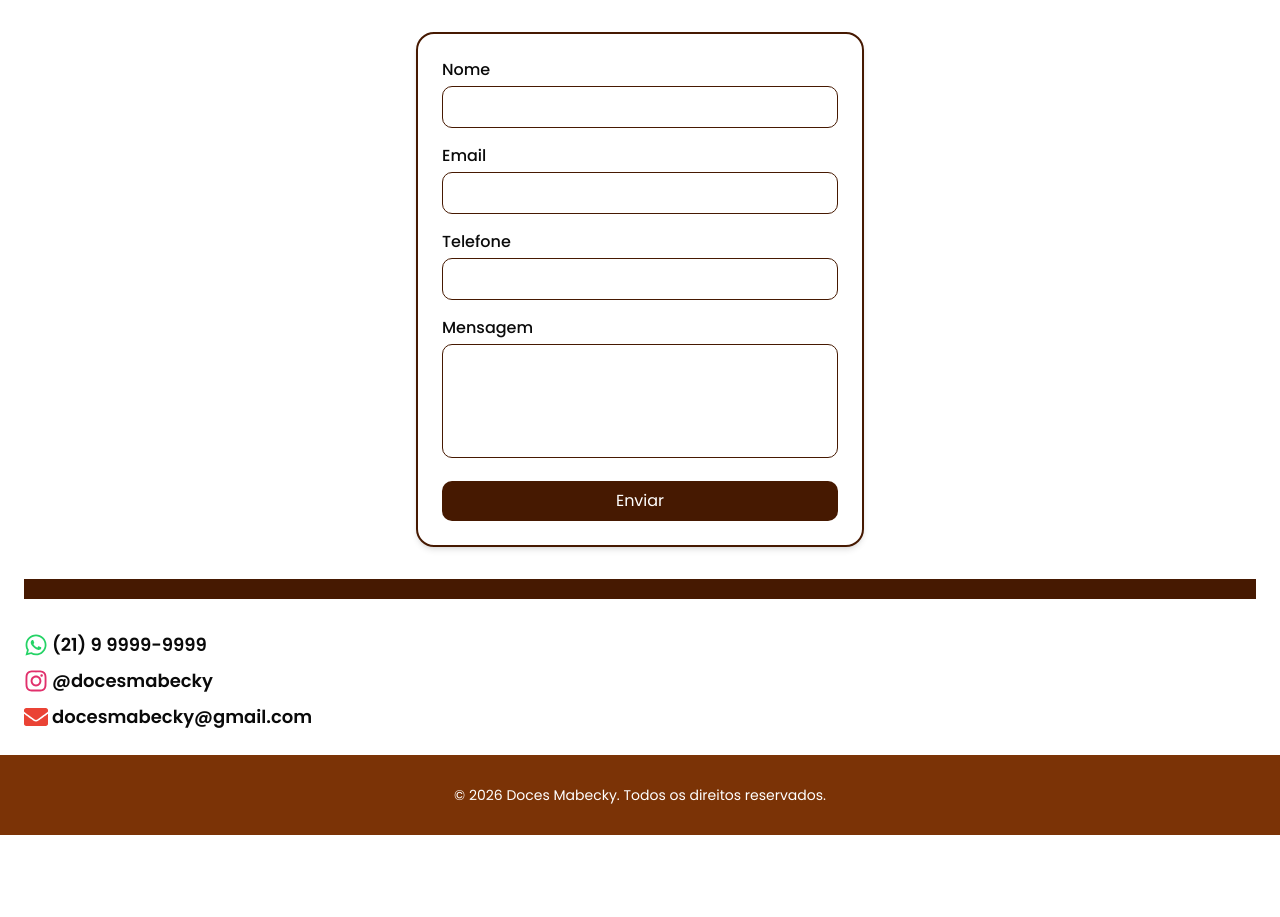
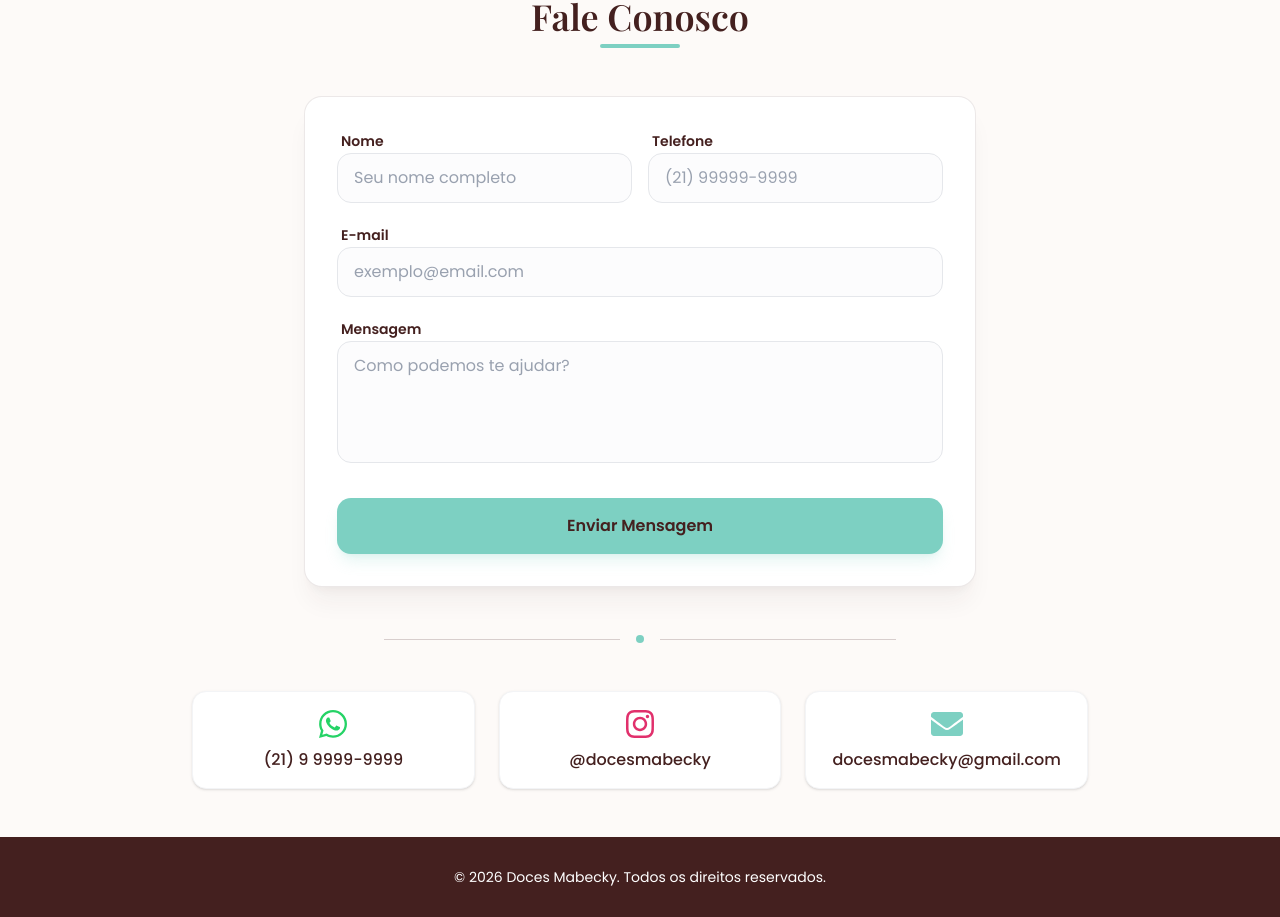
Before and after one commit to davilepore/Loja-doces, a Next.js app: page / in a window 1280 px wide. Shown: the part 1780-2697 px from the top of the page. Before the commit the page ends 2615 px from the top, so only its background shows below. Built offline with nearby package versions, Linux system fonts and the light colour scheme.

Commit message:
feat(ui): change item styles

```diff
--- a/app/_components/AboutUs.tsx
+++ b/app/_components/AboutUs.tsx
@@ -4,9 +4,10 @@ function AboutUs() {
   return (
     <div className="mt-20 px-4">
       <div className="max-w-6xl mx-auto space-y-8">
-        <h2 className="text-center text-3xl md:text-4xl font-semibold">
-          Sobre Nós
-        </h2>
+        <div className="text-center space-y-2">
+          <h2 className="text-4xl font-bold text-[#44201F] mt-10">Sobre Nós</h2>
+          <div className="w-20 h-1 bg-[#7dd0c2] mx-auto rounded-full"></div>
+        </div>
 
         <div className="flex items-stretch gap-4 border-2 p-4">
           <div className="w-[45%] space-y-3">
--- a/app/_components/Contact.tsx
+++ b/app/_components/Contact.tsx
@@ -3,26 +3,64 @@ import { FaInstagram, FaWhatsapp, FaEnvelope } from "react-icons/fa";
 
 function Contact() {
   return (
-    <div className="p-6 space-y-8">
-      <h2 className="text-center text-3xl font-semibold mt-15">Fale Conosco</h2>
-      <div>
+    <div className="min-h-screen p-6 md:p-12 space-y-12 bg-[#fdfaf8]">
+      <div className="text-center space-y-2">
+        <h2 className="text-4xl font-bold text-[#44201F] mt-10">
+          Fale Conosco
+        </h2>
+        <div className="w-20 h-1 bg-[#7dd0c2] mx-auto rounded-full"></div>
+      </div>
+      <div className="max-w-2xl mx-auto bg-white p-8 rounded-2xl shadow-xl shadow-[#44201f]/5 border border-[#44201f]/10">
         <Form />
       </div>
+      {/* Divisor Estilizado */}
+      <div className="flex items-center justify-center gap-4 max-w-lg mx-auto">
+        <div className="h-px bg-[#44201f]/20 flex-1"></div>
+        <div className="w-2 h-2 rounded-full bg-[#7dd0c2]"></div>
+        <div className="h-px bg-[#44201f]/20 flex-1"></div>
+      </div>
 
-      <div className="w-full h-5 bg-amber-950"></div>
-      <div className="space-y-2 text-lg font-semibold">
-        <p className="flex items-center gap-1">
-          <FaWhatsapp color="#25D366" size={24} />
-          (21) 9 9999-9999
-        </p>
-        <p className="flex items-center gap-1">
-          <FaInstagram color="#E1306C" size={24} />
-          @docesmabecky
-        </p>
-        <p className="flex items-center gap-1">
-          <FaEnvelope color="#EA4335" size={24} />
-          docesmabecky@gmail.com
-        </p>
+      <div className="flex flex-col items-center space-y-6">
+        <div className="grid grid-cols-1 md:grid-cols-3 gap-6 w-full max-w-4xl">
+          <a
+            href="#"
+            className="flex flex-col items-center p-4 rounded-xl bg-white border border-gray-100 hover:border-[#7dd0c2] transition-colors shadow-sm group"
+          >
+            <FaWhatsapp
+              className="text-[#25D366] group-hover:scale-110 transition-transform"
+              size={32}
+            />
+            <span className="mt-2 font-medium text-[#44201F]">
+              (21) 9 9999-9999
+            </span>
+          </a>
+
+          <a
+            href="#"
+            className="flex flex-col items-center p-4 rounded-xl bg-white border border-gray-100 hover:border-[#7dd0c2] transition-colors shadow-sm group"
+          >
+            <FaInstagram
+              className="text-[#E1306C] group-hover:scale-110 transition-transform"
+              size={32}
+            />
+            <span className="mt-2 font-medium text-[#44201F]">
+              @docesmabecky
+            </span>
+          </a>
+
+          <a
+            href="#"
+            className="flex flex-col items-center p-4 rounded-xl bg-white border border-gray-100 hover:border-[#7dd0c2] transition-colors shadow-sm group"
+          >
+            <FaEnvelope
+              className="text-[#7dd0c2] group-hover:scale-110 transition-transform"
+              size={32}
+            />
+            <span className="mt-2 font-medium text-[#44201F] text-sm md:text-base">
+              docesmabecky@gmail.com
+            </span>
+          </a>
+        </div>
       </div>
     </div>
   );
--- a/app/_components/Footer.tsx
+++ b/app/_components/Footer.tsx
@@ -1,6 +1,6 @@
 function Footer() {
   return (
-    <div className=" bg-amber-900 h-20 flex items-center justify-center">
+    <div className="bg-[#44201F] h-20 flex items-center justify-center">
       <p className="text-sm text-white">
         © {new Date().getFullYear()} Doces Mabecky. Todos os direitos
         reservados.
--- a/app/_components/Navbar.tsx
+++ b/app/_components/Navbar.tsx
@@ -16,7 +16,7 @@ export default function Navbar() {
           {/* ESQUERDA */}
           <div className="flex items-center gap-6">
             {/* Logo */}
-            <div className="relative w-10 h-10 md:w-12 md:h-12 rounded-full overflow-hidden border-2 border-pink-400">
+            <div className="relative w-10 h-10 md:w-12 md:h-12 rounded-full overflow-hidden border-2 border-[#643938]">
               <Image
                 src="/logo.jpeg"
                 alt="Logo"
--- a/app/_components/SweetTypes.tsx
+++ b/app/_components/SweetTypes.tsx
@@ -6,7 +6,12 @@ import { categorias } from "@/lib/types";
 export default function SweetTypes() {
   return (
     <section className="mt-20 space-y-10">
-      <h2 className="text-center text-3xl font-semibold">Nossos categorias</h2>
+      <div className="text-center space-y-2">
+        <h2 className="text-4xl font-bold text-[#44201F] mt-10">
+          Nossas Categorias
+        </h2>
+        <div className="w-20 h-1 bg-[#7dd0c2] mx-auto rounded-full"></div>
+      </div>
       {/* MOBILE */}
       <div className="md:hidden">
         <Carousel
@@ -31,12 +36,12 @@ export default function SweetTypes() {
                   {/* Overlay inferior */}
                   <div className="absolute inset-0 flex flex-col justify-end items-center pb-4 bg-linear-to-t from-black/60 via-black/20 to-transparent">
                     <p className="text-white text-lg font-semibold text-center px-2">
-                      {categoria.nome}
+                      {categoria.nome.toUpperCase()}
                     </p>
 
                     <Link
                       href={`/categorias/${categoria.slug}`}
-                      className="mt-2 bg-pink-500 hover:bg-pink-600 text-white px-4 py-2 rounded-full transition"
+                      className="mt-2 bg-[#7dd0c2] font-semibold text-[#643938] px-4 py-2 rounded-full transition"
                     >
                       Ver Mais
                     </Link>
--- a/app/_components/_ui/Form.tsx
+++ b/app/_components/_ui/Form.tsx
@@ -21,7 +21,6 @@ export default function ContatoForm() {
     e: React.ChangeEvent<HTMLInputElement | HTMLTextAreaElement>,
   ) => {
     const { name, value } = e.target;
-
     setFormData((prev) => ({
       ...prev,
       [name]: value,
@@ -33,63 +32,77 @@ export default function ContatoForm() {
     console.log(formData);
   };
 
+  const inputStyle = `
+    w-full px-4 py-3 rounded-xl border border-gray-200
+    focus:border-[#7dd0c2] focus:ring-2 focus:ring-[#7dd0c2]/20
+    outline-none transition-all duration-200 bg-gray-50/50
+    placeholder:text-gray-400 text-[#44201F]
+  `;
+
   return (
-    <form
-      onSubmit={handleSubmit}
-      className="max-w-md mx-auto p-6 space-y-4 border-2 border-amber-950 rounded-2xl shadow-md"
-    >
-      <div>
-        <label className="block mb-1 font-medium">Nome</label>
+    <form onSubmit={handleSubmit} className="space-y-5">
+      <div className="grid grid-cols-1 md:grid-cols-2 gap-4">
+        <div className="space-y-1">
+          <label className="text-sm font-bold text-[#44201F] ml-1">Nome</label>
           <input
             type="text"
             name="nome"
+            placeholder="Seu nome completo"
             value={formData.nome}
             onChange={handleChange}
             required
-          className="w-full border border-amber-950 rounded-lg px-3 py-2"
+            className={inputStyle}
           />
         </div>
 
-      <div>
-        <label className="block mb-1 font-medium">Email</label>
+        <div className="space-y-1">
+          <label className="text-sm font-bold text-[#44201F] ml-1">
+            Telefone
+          </label>
+          <input
+            type="tel"
+            name="telefone"
+            placeholder="(21) 99999-9999"
+            value={formData.telefone}
+            onChange={handleChange}
+            className={inputStyle}
+          />
+        </div>
+      </div>
+
+      <div className="space-y-1">
+        <label className="text-sm font-bold text-[#44201F] ml-1">E-mail</label>
         <input
           type="email"
           name="email"
+          placeholder="exemplo@email.com"
           value={formData.email}
           onChange={handleChange}
           required
-          className="w-full border border-amber-950 rounded-lg px-3 py-2"
+          className={inputStyle}
         />
       </div>
 
-      <div>
-        <label className="block mb-1 font-medium">Telefone</label>
-        <input
-          type="tel"
-          name="telefone"
-          value={formData.telefone}
-          onChange={handleChange}
-          className="w-full border border-amber-950 rounded-lg px-3 py-2"
-        />
-      </div>
-
-      <div>
-        <label className="block mb-1 font-medium">Mensagem</label>
+      <div className="space-y-1">
+        <label className="text-sm font-bold text-[#44201F] ml-1">
+          Mensagem
+        </label>
         <textarea
           name="mensagem"
+          placeholder="Como podemos te ajudar?"
           value={formData.mensagem}
           onChange={handleChange}
           required
           rows={4}
-          className="w-full border border-amber-950 rounded-lg px-3 py-2 resize-none"
+          className={`${inputStyle} resize-none`}
         />
       </div>
 
       <button
         type="submit"
-        className="w-full bg-amber-950 text-white py-2 rounded-lg"
+        className="w-full bg-[#7dd0c2] hover:bg-[#6bc1b3] text-[#44201F] font-bold py-4 rounded-xl shadow-lg shadow-[#7dd0c2]/20 transition-all duration-300 active:scale-[0.98] mt-2"
       >
-        Enviar
+        Enviar Mensagem
       </button>
     </form>
   );
```
Lines whose indentation alone changed are shown as unchanged.
